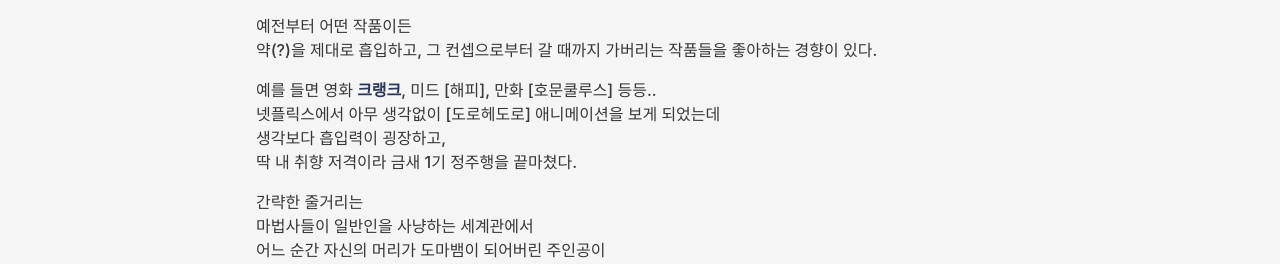
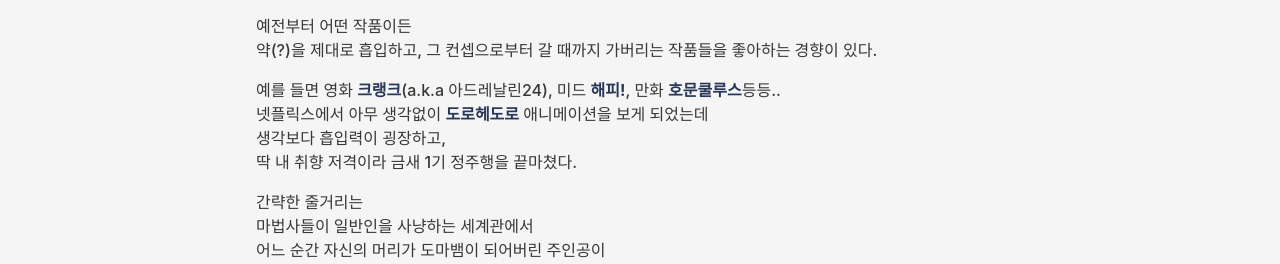
Before and after one commit to borisleevin/borisleevin.github.io, a Jekyll site: the page built from _posts/Review-Video/2022-02-08-video.markdown, in a window 1280 px wide. Shown: the part 970-1234 px from the top of the page. Built offline with Jekyll 4.4.1, drawn with Linux system fonts in a browser that asks for light colours; nearby versions of some CDN libraries; some web fonts are replaced; comment, search, counter and statistics services are not loaded.

```diff
--- a/_posts/Review-Video/2022-02-08-video.markdown
+++ b/_posts/Review-Video/2022-02-08-video.markdown
@@ -16,8 +16,8 @@ comments: true
 예전부터 어떤 작품이든
 약(?)을 제대로 흡입하고, 그 컨셉으로부터 갈 때까지 가버리는 작품들을 좋아하는 경향이 있다.
 
-예를 들면 영화 [크랭크](a.k.a 아드레날린24), 미드 [해피], 만화 [호문쿨루스] 등등..
-넷플릭스에서 아무 생각없이 [도로헤도로] 애니메이션을 보게 되었는데
+예를 들면 영화 [크랭크](https://namu.wiki/w/아드레날린24)(a.k.a 아드레날린24), 미드 [해피!](https://namu.wiki/w/해피!(드라마)), 만화 [호문쿨루스](https://namu.wiki/w/호문쿨루스(만화))등등..
+넷플릭스에서 아무 생각없이 [도로헤도로](https://namu.wiki/w/도로헤도로/애니메이션) 애니메이션을 보게 되었는데
 생각보다 흡입력이 굉장하고,
 딱 내 취향 저격이라 금새 1기 정주행을 끝마쳤다.
 
```
